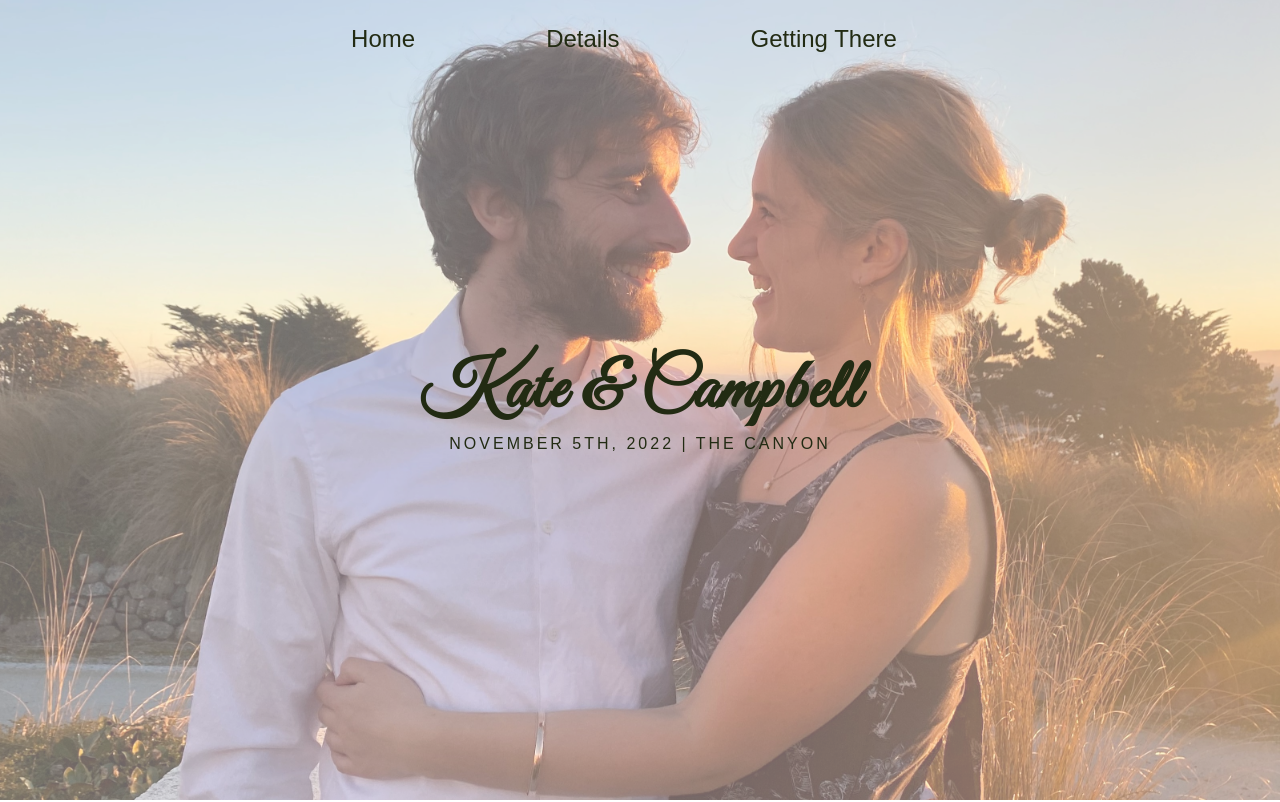
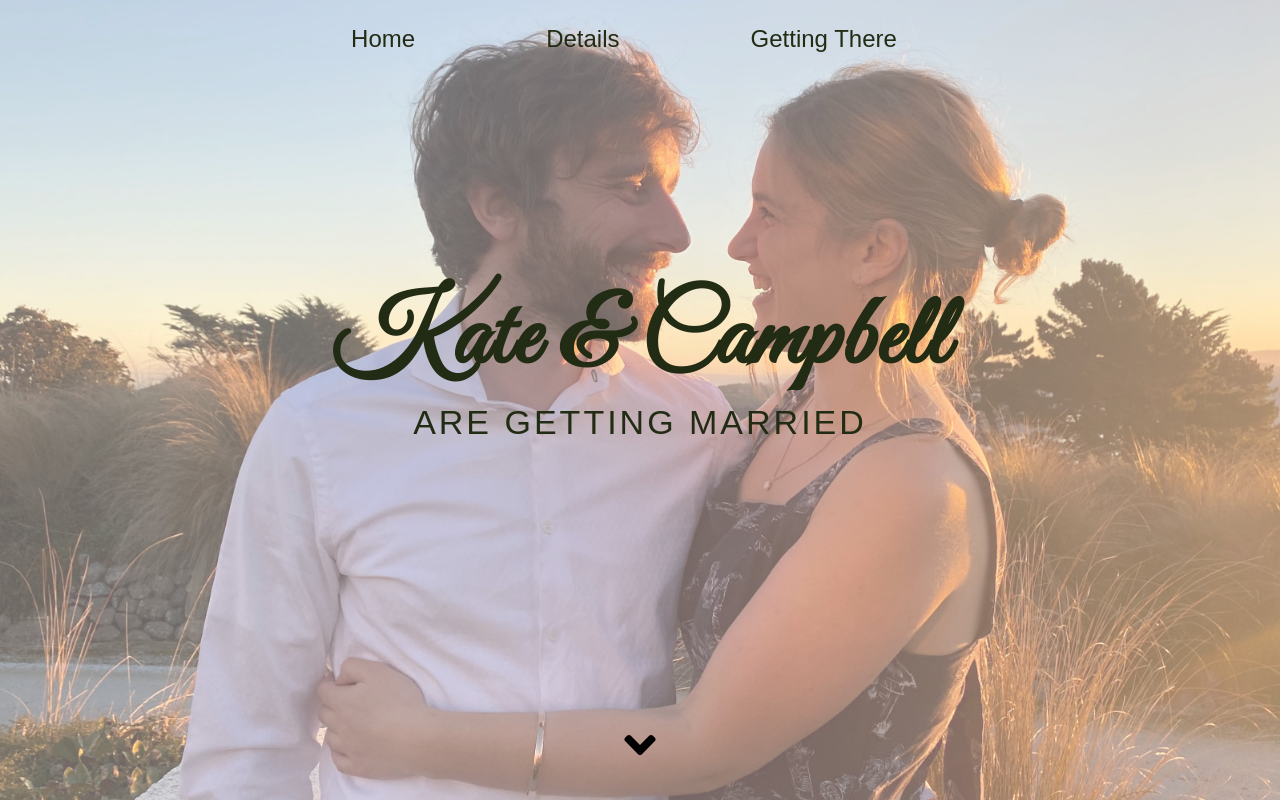
Before and after one commit to katemccoll/save-the-date, a React (Create React App) app in the folder wedding-young/: page / in a window 1280 px wide. Shown: the top 802 px of the page. Built offline with nearby package versions, Linux system fonts and the light colour scheme; a web font is replaced by a local one.

Commit message:
add: media queries

```diff
--- a/wedding-young/src/components/HeroSection.css
+++ b/wedding-young/src/components/HeroSection.css
@@ -2,6 +2,7 @@
     height: 50vh;
     display: flex;
     position: relative;
+    flex-direction: column;
 }
 
 .hero-image {
@@ -31,7 +32,7 @@
 
 .hero-name h1 {
     font-family: var(--great-vibes);
-    font-size: 32px;
+    font-size: 40px;
     letter-spacing: 2px;
 }
 
@@ -39,6 +40,14 @@
 #hero-detail {
     letter-spacing: 3px;
     text-transform: uppercase;
+}
+
+.scroll {
+    display: flex;
+    z-index: 2;
+    align-self: center;
+    height: 80px;
+    font-size: 24px;
 }
 
 
@@ -50,11 +59,23 @@
         font-size: 70px;
 
     }
+    #hero-detail {
+        font-size: 20px;
+    }
+    .scroll {
+        font-size: 36px;
+    }
 }
 
 @media screen and (min-width: 960px) {
     .hero-name h1 {
-        font-size: 70px;
+        font-size: 100px;
+    }
 
+    #hero-detail {
+        font-size: 34px;
+    }
+    .scroll {
+        font-size: 50px;
     }
 }
--- a/wedding-young/src/components/HeroSection.js
+++ b/wedding-young/src/components/HeroSection.js
@@ -1,5 +1,5 @@
 import React from "react";
-
+import { FaAngleDown } from 'react-icons/fa';
 import "./HeroSection.css";
 
 
@@ -7,7 +7,7 @@ const HeroSection = () => {
 
     return (
         <>
-            <section className="hero-container">
+            <section id="home" className="hero-container">
                 <div className="hero-image"></div>
                 <div className="hero-content">
                     <div className="hero-name">
@@ -17,8 +17,11 @@ const HeroSection = () => {
                     </div>
 
                     <div>
-                        <p id="hero-detail">November 5th, 2022 | The Canyon</p>
+                        <p id="hero-detail">Are getting married</p>
                     </div>
+                </div>
+                <div className="scroll">
+                    <FaAngleDown />
                 </div>
             </section>
         </>
```
